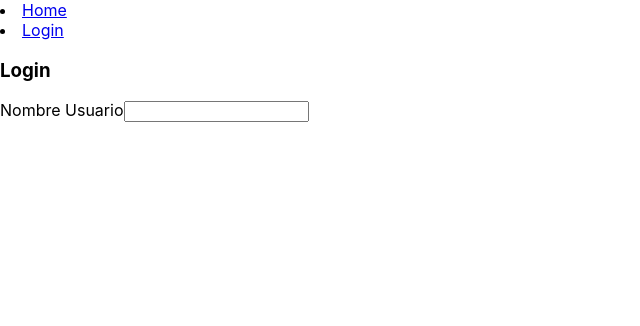
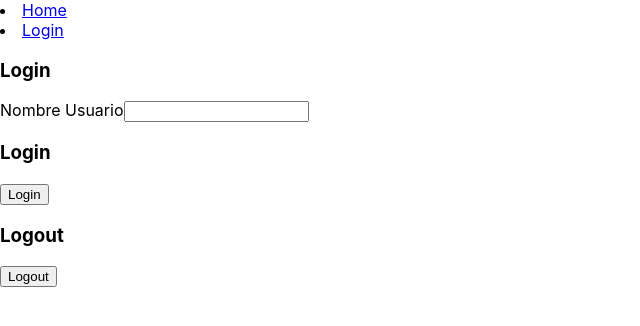
Before and after one commit to theglassytram/React-Proyect-UTN, a React (Create React App) app: page /login in a window 1280 px wide. Shown: the top 326 px of the page, without its empty margins (0-640 px from the left). Built offline with nearby package versions, Linux system fonts and the light colour scheme.

Commit message:
Adicion del user context a la app

```diff
--- a/src/App.js
+++ b/src/App.js
@@ -1,13 +1,18 @@
 import "./App.css";
 import { useState } from "react";
-import Login from "./components/Login";
-import Nav from "./components/Nav";
-import Home from "./components/Home";
-import NotFound from "./components/NotFound";
+import Login from "./pages/Login";
+import Nav from "./pages/Nav";
+import Home from "./pages/Home";
+import NotFound from "./pages/NotFound";
 import { BrowserRouter as Router, Redirect, Route, Switch } from "react-router-dom";
+import { UserContext } from "./context/UserContext";
+import LoginContext from "./context/LoginContext";
+import LogoutContext from "./context/LogoutContext";
 
 function App() {
   const [isLoggedIn, setLoggedIn] =useState(false);
+  const [user, setUser] = useState();
+
   return (
     <>
       <Router>
@@ -24,6 +29,13 @@ function App() {
           <Route path="*" component={NotFound} />
         </Switch>
       </Router>
+
+
+      <UserContext.Provider value={{user, setUser}}>
+        <LoginContext />
+        <br />
+        <LogoutContext />
+      </UserContext.Provider>
     </>
   );
 }
--- /dev/null
+++ b/src/AxiosRequest.js
@@ -0,0 +1,5 @@
+import axios from 'axios';
+
+const AxiosRequest = axios.create({
+    baseUrl: "https://dog-facts-api.herokuapp.com/api/v1/resources/dogs/all",
+});
--- /dev/null
+++ b/src/context/LoginContext.tsx
@@ -0,0 +1,21 @@
+import React, { useContext } from 'react';
+import { UserContext } from './UserContext';
+
+ function LoginContext (){
+    const {user, setUser} = useContext(UserContext);
+
+    console.log(user, setUser);
+
+    return(
+
+        <>
+            <h3>Login</h3>
+            {JSON.stringify(user)}
+            <button onClick={() => setUser({id: 1, nombre: "pepe", pass: "pepe"})}>Login</button>
+        </>
+
+    )
+
+}
+
+export default LoginContext;
--- /dev/null
+++ b/src/context/LogoutContext.tsx
@@ -0,0 +1,20 @@
+import React, { useContext } from 'react';
+import { UserContext } from './UserContext';
+
+ function LogoutContext (){
+
+    const {user, setUser} = useContext(UserContext);
+
+    return(
+
+        <>
+            <h3>Logout</h3>
+            {JSON.stringify(user)}
+            <button onClick={() => setUser({})}>Logout</button>
+        </>
+
+    )
+
+}
+
+export default LogoutContext;
--- /dev/null
+++ b/src/context/UserContext.ts
@@ -0,0 +1,15 @@
+import { createContext } from 'react';
+
+interface Context {
+    user?: {
+        id?: number;
+        nombre?: string;
+        pass?: string;
+    },
+    setUser?: any;
+
+}
+
+export const UserContext = createContext<Context>({
+
+});
```
Also changed, not shown: src/components/ListComponent.tsx (added, +15 -0 lines), src/pages/Home.tsx (renamed from src/components/Home.tsx), src/pages/Login.tsx (renamed from src/components/Login.tsx), src/pages/Nav.tsx (renamed from src/components/Nav.tsx), src/pages/NotFound.tsx (renamed from src/components/NotFound.tsx).
